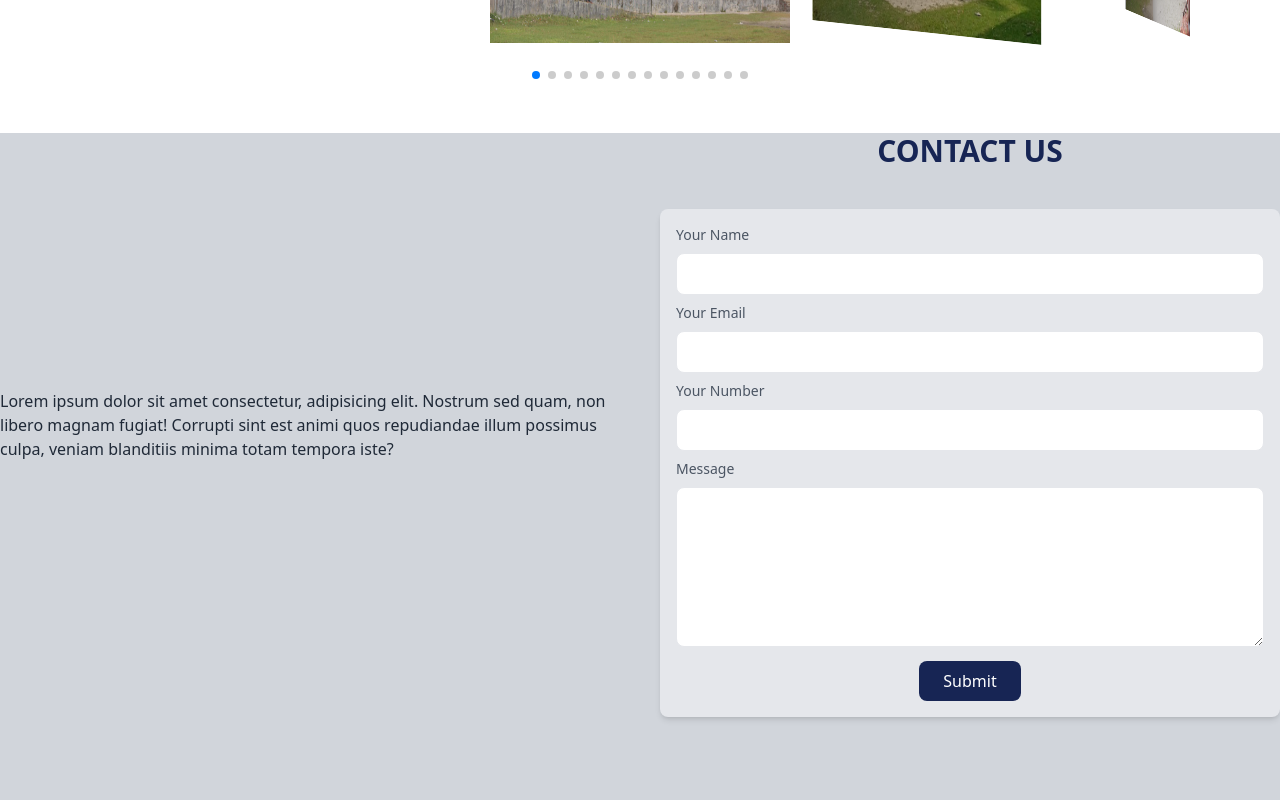
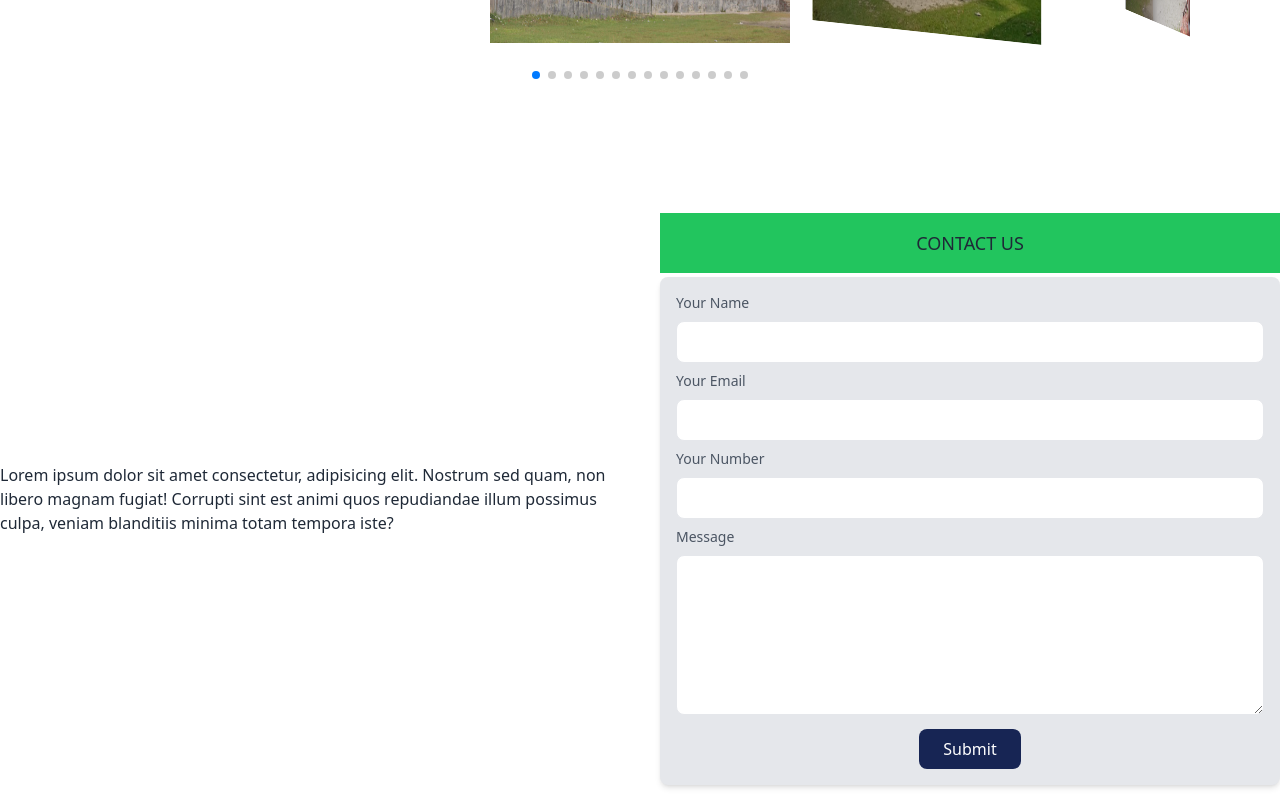
Before and after one commit to aminulislam2002/al-azam-school-college-client, a React (Vite) app: page / in a window 1280 px wide. Shown: the part 4040-4840 px from the top of the page. Built offline with nearby package versions, Linux system fonts and the light colour scheme.

Commit message:
update contact information section

```diff
--- a/package.json
+++ b/package.json
@@ -13,6 +13,7 @@
     "localforage": "^1.10.0",
     "match-sorter": "^6.3.1",
     "react": "^18.2.0",
+    "react-calendar": "^4.6.0",
     "react-dom": "^18.2.0",
     "react-hook-form": "^7.46.0",
     "react-icons": "^4.10.1",
--- a/src/Pages/Home/ContactInformation/ContactInformation.jsx
+++ b/src/Pages/Home/ContactInformation/ContactInformation.jsx
@@ -12,15 +12,15 @@ const ContactInformation = () => {
   };
 
   return (
-    <div className="container mx-auto h-screen bg-gray-300">
+    <div className="container mx-auto py-10 lg:py-20">
       <div className="flex justify-center items-center gap-10">
         <div className="w-full">
           Lorem ipsum dolor sit amet consectetur, adipisicing elit. Nostrum sed quam, non libero magnam fugiat! Corrupti sint
           est animi quos repudiandae illum possimus culpa, veniam blanditiis minima totam tempora iste?
         </div>
         <div className="w-full" id="Contact">
-          <div className="text-center mb-10">
-            <h1 className="text-3xl font-semibold text-blue-950">CONTACT US</h1>
+          <div className="bg-green-500 lg:px-5 py-4 mb-1">
+            <h1 className="lg:text-lg text-center">CONTACT US</h1>
           </div>
           <div className="bg-gray-200 p-4 rounded-lg shadow-md">
             <form onSubmit={handleSubmit(onSubmit)}>
```
Also changed, not shown: 1 other file (tests, documents, lock files or other folders).
